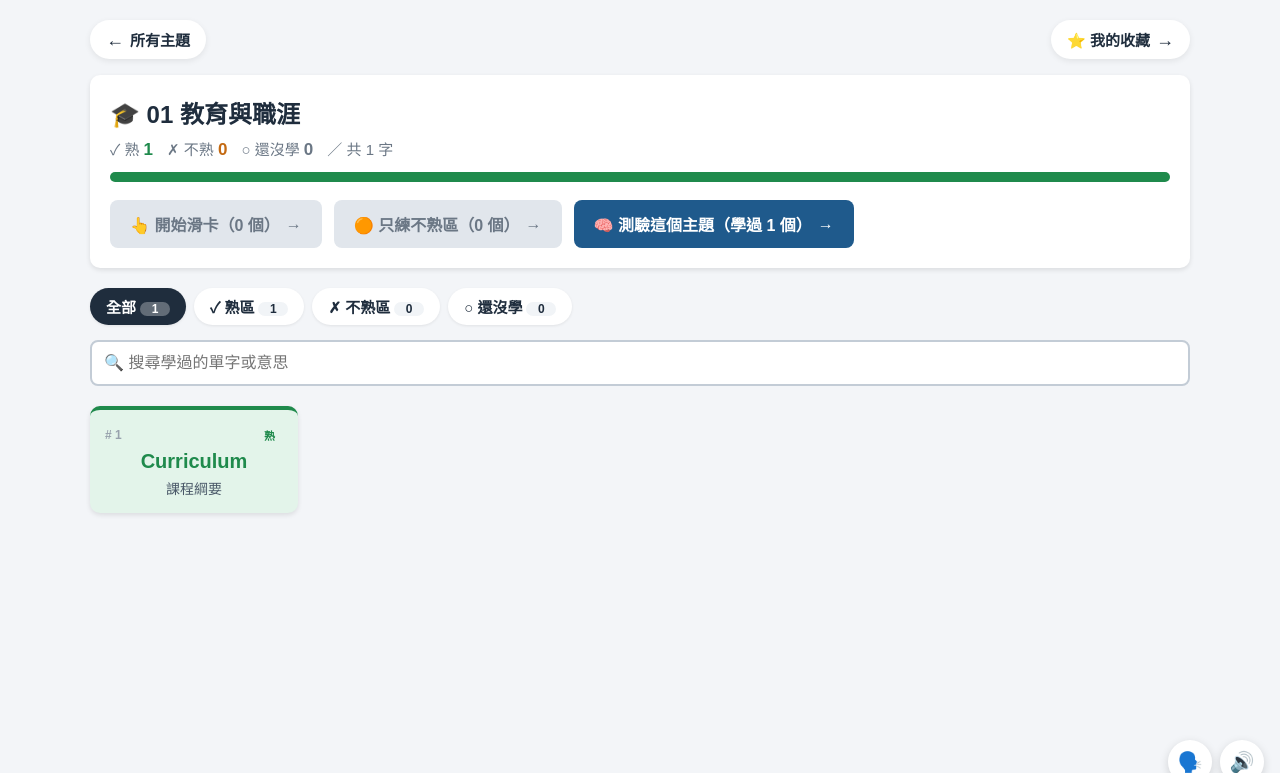
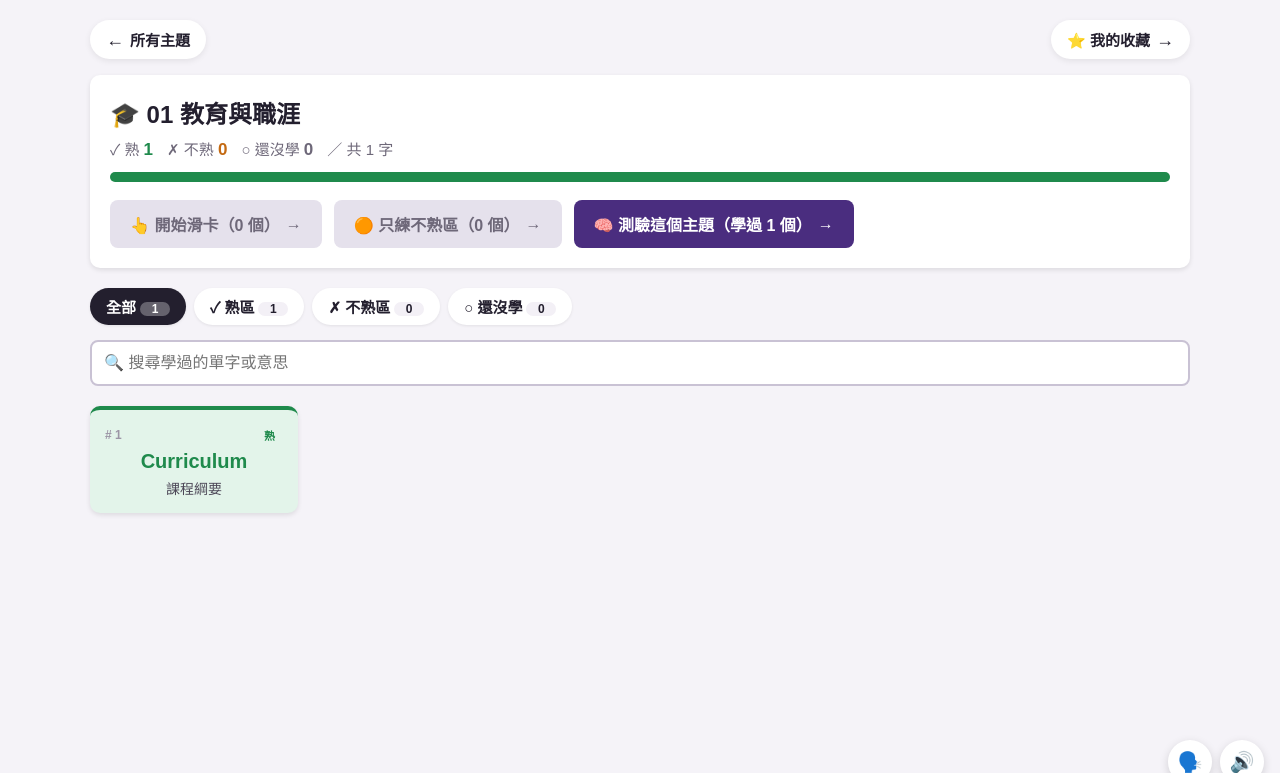
Before and after one commit to sandra960810/cram-school-quiz-system, a Flask app: page /learn/1/theme/01 in a window 1280 px wide. Shown: the top 773 px of the page. Run offline with Flask 3, Linux system fonts and the light colour scheme; data comes from the database, SQL or seed files in the repository.

Commit message:
主色改成紫色學院風
使用者看過深藍與青綠兩個方向後，指定要紫色學院風：深紫主色搭配帶紫調的中性灰，
維持沉穩的學院感。因為顏色都集中在 theme.css，只改這一份（寫作 PDF 的備用色一併更新）。

Co-Authored-By: Claude Opus 5.5 <noreply@anthropic.com>
Claude-Session: https://claude.ai/code/session_01RuXmBadqxkf9ba4n3yCCmU

```diff
--- a/static/theme.css
+++ b/static/theme.css
@@ -1,22 +1,22 @@
 /* 全站色系：所有頁面的顏色都從這裡的變數來，要換色只改這一份。
    各頁 <style> 裡只寫 var(--primary) 這類變數，不要再寫死色碼。 */
 :root {
-    /* 主色：按鈕、連結、標題橫幅、選取狀態 */
-    --primary: #1f5a8c;
-    --primary-600: #17466e;
-    --primary-300: #8db4d8;
-    --primary-50: #eaf1f8;
-    --hero: linear-gradient(135deg, #2b6aa0, #173f63);
+    /* 主色：紫色學院風。按鈕、連結、標題橫幅、選取狀態 */
+    --primary: #4a2d7f;
+    --primary-600: #38205f;
+    --primary-300: #b7a3db;
+    --primary-50: #f1ecf8;
+    --hero: linear-gradient(135deg, #5b3a96, #2e1a52);
 
     /* 文字與底色 */
-    --ink: #1f2d3d;
-    --ink-2: #4a5868;
-    --muted: #6b7785;
-    --muted-2: #98a2ad;
-    --line: #e1e6ec;
-    --line-strong: #c3ccd6;
-    --bg: #f3f5f8;
-    --surface-2: #f1f4f7;
+    --ink: #231f2e;
+    --ink-2: #4c4757;
+    --muted: #6e6879;
+    --muted-2: #9c96a6;
+    --line: #e5e1ec;
+    --line-strong: #c9c2d4;
+    --bg: #f5f3f8;
+    --surface-2: #f3f0f6;
 
     /* 狀態色：對／錯／提醒／收藏 */
     --ok: #1f8a4c;     --ok-ink: #176b3a;   --ok-300: #9fd5b4;  --ok-50: #e3f4ea;
--- a/static/writing_export.js
+++ b/static/writing_export.js
@@ -60,7 +60,7 @@ window.WritingExport = (function () {
             const prompt = promptEl ? promptEl.innerText.replace(/[ \t]+/g, ' ').replace(/\n\s*\n+/g, '\n').trim() : '';
             const words = countWords(essay);
             add('', { lh: 26 });
-            add(`Writing Task ${n}`, { size: 30, lh: 50, weight: 'bold', color: themeColor('--primary', '#1f5a8c'), keep: 4 });
+            add(`Writing Task ${n}`, { size: 30, lh: 50, weight: 'bold', color: themeColor('--primary', '#4a2d7f'), keep: 4 });
             addWrapped(prompt, { size: 20, lh: 32, color: '#555', style: 'italic', indent: 18, bar: true });
             add('', { lh: 18 });
             add(`學生作答（${words} 字／至少 ${min} 字）`, { size: 21, lh: 38, weight: 'bold', color: words >= min ? themeColor('--ok', '#1f8a4c') : themeColor('--warn', '#c46a12'), keep: 2 });
@@ -90,7 +90,7 @@ window.WritingExport = (function () {
             if (pg.y + need > bottom && pg.y > MARGIN) { pg = newPage(); pages.push(pg); }
             const { ctx } = pg;
             if (r.rule) { ctx.fillStyle = '#333'; ctx.fillRect(MARGIN, pg.y + 4, PAGE_W - MARGIN * 2, 2); }
-            if (r.bar) { ctx.fillStyle = themeColor('--primary-300', '#8db4d8'); ctx.fillRect(MARGIN, pg.y, 5, r.lh); }
+            if (r.bar) { ctx.fillStyle = themeColor('--primary-300', '#b7a3db'); ctx.fillRect(MARGIN, pg.y, 5, r.lh); }
             if (r.text) {
                 ctx.font = `${r.style || ''} ${r.weight} ${r.size}px ${FONT}`;
                 ctx.fillStyle = r.color;
```
Also changed, not shown: CLAUDE.md (+1 -1 lines).
